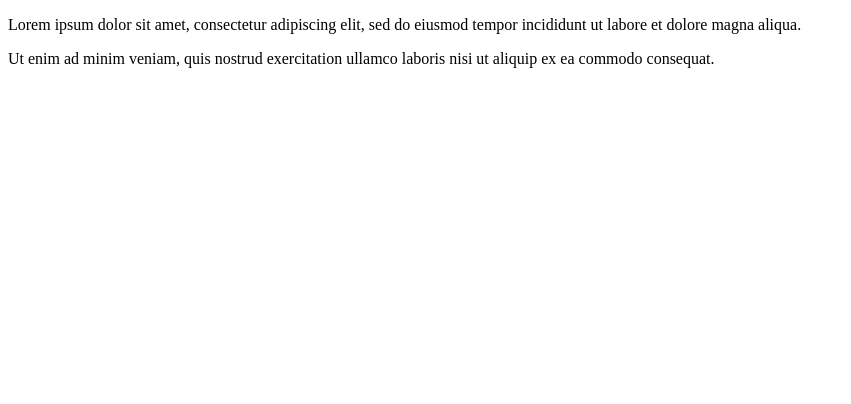
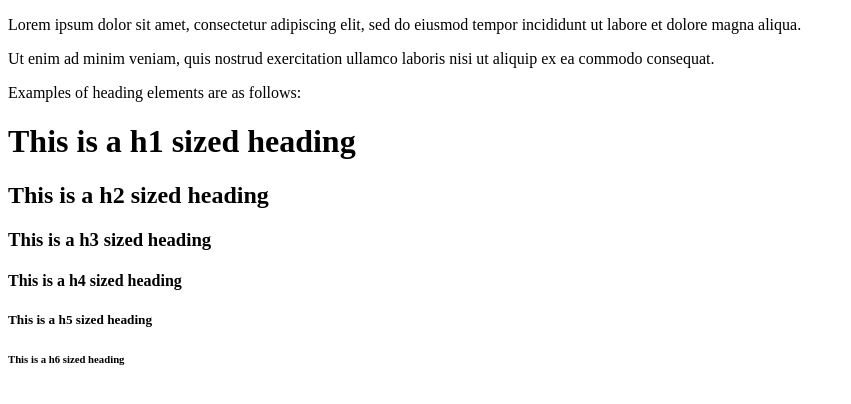
Before and after one commit to jmaydev-personal/TOP-workingwithtext, a plain HTML site: page index.html in a window 1280 px wide. Shown: the whole page, without its empty margins (0-851 px from the left). Drawn offline with Linux system fonts and the light colour scheme.

Commit message:
add examples of h elements

```diff
--- a/index.html
+++ b/index.html
@@ -15,5 +15,13 @@
             Ut enim ad minim veniam, quis nostrud exercitation
             ullamco laboris nisi ut aliquip ex ea commodo consequat.
         </p>
+
+        <p>Examples of heading elements are as follows:</p>
+        <h1>This is a h1 sized heading</h1>
+        <h2>This is a h2 sized heading</h2>
+        <h3>This is a h3 sized heading</h3>
+        <h4>This is a h4 sized heading</h4>
+        <h5>This is a h5 sized heading</h5>
+        <h6>This is a h6 sized heading</h6>
     </body>
 </html>
```
